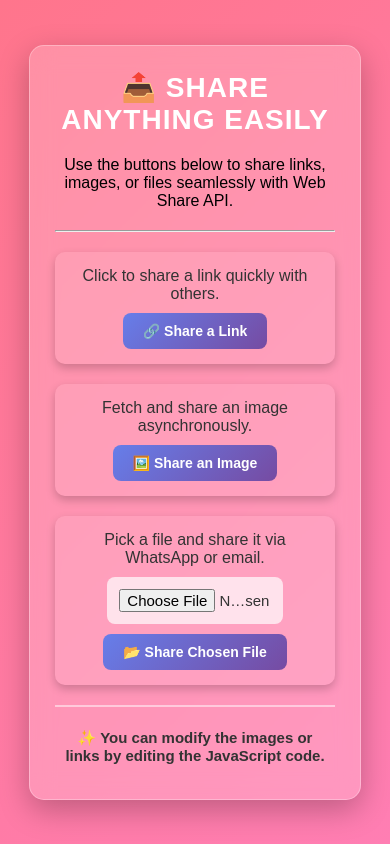
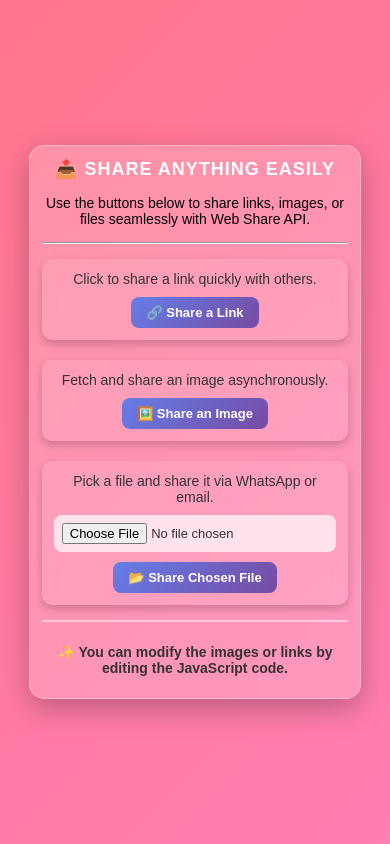
Before and after one commit to Phani-1532/webShareAPIproject2, a plain HTML site: page index.html in a window 390 px wide. Drawn offline with Linux system fonts and the light colour scheme.

Commit message:
styles updated

```diff
--- a/style.css
+++ b/style.css
@@ -11,7 +11,7 @@ body {
     display: flex;
     justify-content: center;
     align-items: center;
-    height: 100vh;
+    min-height: 100vh;
     background: linear-gradient(135deg, #ff758c, #ff7eb3);
     padding: 20px;
 }
@@ -91,9 +91,7 @@ body {
     transform: scale(1.05);
 }
 
-
-
-.all p{
+.all p {
     color: #333;
     font-size: 16px;
     font-weight: 500;
@@ -143,14 +141,64 @@ body {
 }
 
 /* Responsive Design */
-@media (max-width: 600px) {
+@media (max-width: 768px) {
     .container {
-        max-width: 95%;
-        padding: 25px;
+        max-width: 90%;
+        padding: 15px;
+        gap: 15px;
+    }
+
+    .container h1 {
+        font-size: 24px;
+    }
+
+    .container h4 {
+        font-size: 16px;
     }
 
     .all button {
         font-size: 14px;
-        padding: 10px 20px;
+        padding: 10px 18px;
+    }
+
+    .chooseFile input[type="file"] {
+        width: 90%;
+        font-size: 14px;
+        padding: 10px;
     }
 }
+
+@media (max-width: 480px) {
+    .container {
+        max-width: 95%;
+        padding: 12px;
+    }
+
+    .container h1 {
+        font-size: 18px;
+    }
+
+    .container p {
+        font-size: 14px;
+    }
+
+
+    .container h4 {
+        font-size: 14px;
+    }
+
+    .all div {
+        padding: 12px;
+    }
+
+    .all button {
+        font-size: 13px;
+        padding: 8px 15px;
+    }
+
+    .chooseFile input[type="file"] {
+        width: 100%;
+        font-size: 13px;
+        padding: 8px;
+    }
+}
```
